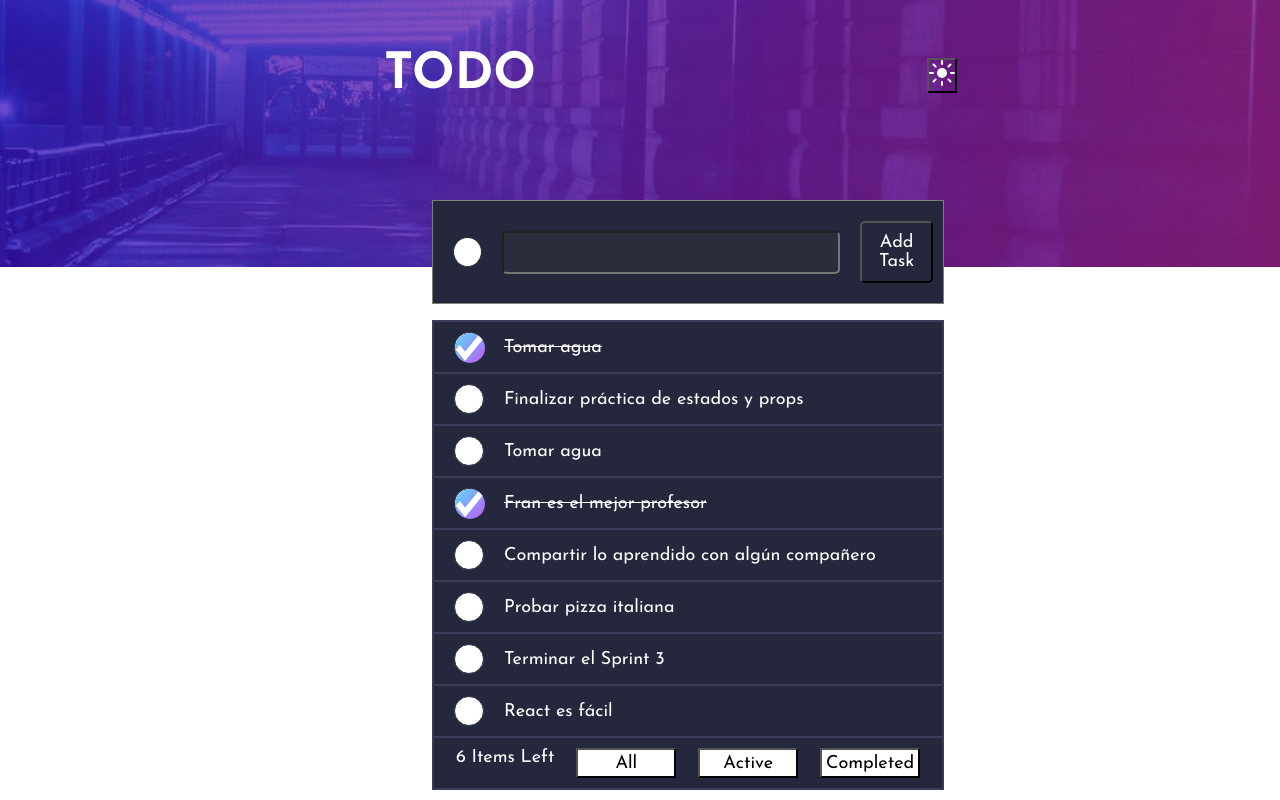
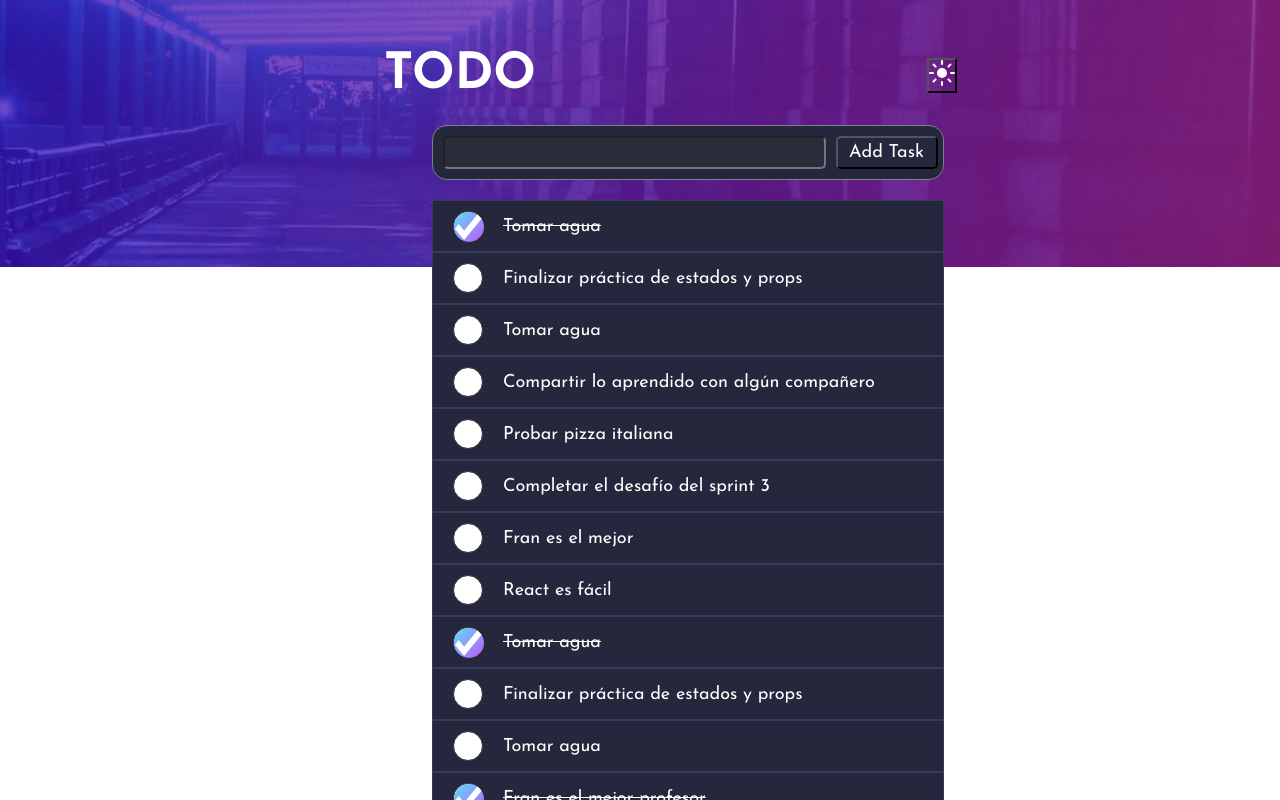
Before and after one commit to giannipiccardo/sprint3, a React (Vite) app: page / in a window 1280 px wide. Shown: the top 800 px of the page. Built offline with nearby package versions, Linux system fonts and the light colour scheme.

Commit message:
13-07 13:08

```diff
--- a/src/App.jsx
+++ b/src/App.jsx
@@ -13,35 +13,35 @@ function App() {
     { id: 1, content: "Tomar agua", completed: true },
     { id: 2, content: "Finalizar práctica de estados y props", completed: false },
     { id: 3, content: "Tomar agua", completed: false },
-    { id: 4, content: "Fran es el mejor profesor", completed: true },
-    { id: 5, content: "Compartir lo aprendido con algún compañero", completed: false },
-    { id: 6, content: "Probar pizza italiana", completed: false },
-    { id: 7, content: "Terminar el Sprint 3", completed: false },
+    { id: 4, content: "Compartir lo aprendido con algún compañero", completed: false },
+    { d: 5, content: "Probar pizza italiana", completed: false },
+    { id: 6, content: "Completar el desafío del sprint 3", completed: false },
+    { id: 7, content: "Fran es el mejor", completed: false },
     { id: 8, content: "React es fácil", completed: false },
-    // { id: 9, content: "Tomar agua", completed: true },
-    // { id: 10, content: "Finalizar práctica de estados y props", completed: false },
-    // { id: 11, content: "Tomar agua", completed: false },
-    // { id: 12, content: "Fran es el mejor profesor", completed: true },
-    // { id: 13, content: "Compartir lo aprendido con algún compañero", completed: false },
-    // { id: 14, content: "Probar pizza italiana", completed: false },
-    // { id: 15, content: "Terminar el Sprint 3", completed: false },
-    // { id: 16, content: "React es fácil", completed: false },
-    // { id: 17, content: "Tomar agua", completed: true },
-    // { id: 18, content: "Finalizar práctica de estados y props", completed: false },
-    // { id: 19, content: "Tomar agua", completed: false },
-    // { id: 20, content: "Fran es el mejor profesor", completed: true },
-    // { id: 21, content: "Compartir lo aprendido con algún compañero", completed: false },
-    // { id: 22, content: "Probar pizza italiana", completed: false },
-    // { id: 23, content: "Terminar el Sprint 3", completed: false },
-    // { id: 24, content: "React es fácil", completed: false },
-    // { id: 25, content: "Tomar agua", completed: true },
-    // { id: 26, content: "Finalizar práctica de estados y props", completed: false },
-    // { id: 27, content: "Tomar agua", completed: false },
-    // { id: 28, content: "Fran es el mejor profesor", completed: true },
-    // { id: 29, content: "Compartir lo aprendido con algún compañero", completed: false },
-    // { id: 30, content: "Probar pizza italiana", completed: false },
-    // { id: 31, content: "Terminar el Sprint 3", completed: false },
-    // { id: 32, content: "React es fácil", completed: false },
+    { id: 9, content: "Tomar agua", completed: true },
+    { id: 10, content: "Finalizar práctica de estados y props", completed: false },
+    { id: 11, content: "Tomar agua", completed: false },
+    { id: 12, content: "Fran es el mejor profesor", completed: true },
+    { id: 13, content: "Compartir lo aprendido con algún compañero", completed: false },
+    { id: 14, content: "Probar pizza italiana", completed: false },
+    { id: 15, content: "Terminar el Sprint 3", completed: false },
+    { id: 16, content: "React es fácil", completed: false },
+    { id: 17, content: "Tomar agua", completed: true },
+    { id: 18, content: "Finalizar práctica de estados y props", completed: false },
+    { id: 19, content: "Tomar agua", completed: false },
+    { id: 20, content: "Fran es el mejor profesor", completed: true },
+    { id: 21, content: "Compartir lo aprendido con algún compañero", completed: false },
+    { id: 22, content: "Probar pizza italiana", completed: false },
+    { id: 23, content: "Terminar el Sprint 3", completed: false },
+    { id: 24, content: "React es fácil", completed: false },
+    { id: 25, content: "Tomar agua", completed: true },
+    { id: 26, content: "Finalizar práctica de estados y props", completed: false },
+    { id: 27, content: "Tomar agua", completed: false },
+    { id: 28, content: "Fran es el mejor profesor", completed: true },
+    { id: 29, content: "Compartir lo aprendido con algún compañero", completed: false },
+    { id: 30, content: "Probar pizza italiana", completed: false },
+    { id: 31, content: "Terminar el Sprint 3", completed: false },
+    { id: 32, content: "React es fácil", completed: false },
   ]);
 
   return (
--- a/src/assets/components/Todo/Form.css
+++ b/src/assets/components/Todo/Form.css
@@ -1,55 +1,31 @@
 .form-container{
     display: flex;
     align-items: center;
-    padding: 10px 0 10px 0;
     background-color: #25273C;
-    /* margin: 20px; */
     border: 1px solid gray;
-    /* padding: 20px 0px; */
     margin: auto;
     width: 40%;
     position: absolute;
-    top: 200px;
+    top: 125px;
     left: 432px;
-}
-
-.check-task-button{
-    border-radius: 50%;
-    margin: 0 10px 0 20px;
-    width: 30px;
-    height: 30px;
-    cursor: pointer;
-    border: 1px solid #2b2d3d;
-}
-
-.check-task-button:hover {
-    background:
-        linear-gradient(#25273C, #25273C) padding-box,
-        linear-gradient(60deg, #57ddff, #c058f3) border-box;
-    border: 1px solid transparent;
-    border-radius: 50%;
+    border-radius: 15px;
 }
 
 .form-container input{
-    width: 70%;
+    width: 75%;
     margin: 10px;
-
-    padding: 10px 0px;
+    padding: 5px 0px;
     background-color: #2b2d3d;
     cursor: pointer;
     border-radius: 5px;
 }
+
 .add-task-button{
-    width: 15%;
-    margin: 10px;
+    width: 20%;
     list-style : none;
-    padding: 10px 0px;
+    padding: 5px 0px;
     background-color: #25273C;
     color: white;
     cursor: pointer;
     border-radius: 5px;
 }
-
-.add-task-button:hover{
-    background-color: rgb(56, 55, 55);
-}
--- a/src/assets/components/Todo/Form.jsx
+++ b/src/assets/components/Todo/Form.jsx
@@ -26,7 +26,6 @@ const Form = ({ list, setList }) => {
 
     return (
         <div className="form-container">
-            <button className="check-task-button"></button>
             <input
                 type="text"
                 value={inputValue}
--- a/src/assets/components/Todo/List.css
+++ b/src/assets/components/Todo/List.css
@@ -2,42 +2,8 @@
     margin: auto;
     width: 40%;
     position: absolute;
-    top: 320px;
+    top: 200px;
     left: 432px;
-}
-
-.task-item{
-    display: flex;
-    align-items: center;
-    /* background-color: #25273C; */
-    /* margin: 20px; */
-    border: 1px solid gray;
-    list-style : none;
-    padding: 20px 0px;
-}
-
-.task-item button{
-    border-radius: 50%;
-    margin: 0 20px;
-    width: 30px;
-    height: 30px;
-    border: 1px solid #2b2d3d;
-}
-/* background-image: linear-gradient(to right, hsl(192, 100%, 67%), hsl(280, 87%, 65%)); */
-/* //Poner para que cuando un usuario haga click */
-
-.task-item button:hover {
-    background:
-        linear-gradient(#25273C, #25273C) padding-box,
-        linear-gradient(60deg, #57ddff, #c058f3) border-box;
-    border: 1px solid transparent;
-    border-radius: 50%;
-}
-
-.task-container ul{
-    border-radius: 0px;
-    border: 1px solid #383B59;
-
 }
 
 .task-container ul li {
@@ -45,12 +11,8 @@
     align-items: center;
     /* margin: 15px 0px; */
     padding: 10px 0px;
+    background-color: #25273C;
     border: 1px solid #383B59;
-    background-color: #25273C;
-}
-
-.task-container ul li span{
-    background-color: #25273C;
 }
 
 .task-container ul li button{
@@ -59,6 +21,14 @@
     width: 30px;
     height: 30px;
     border: 1px solid #2b2d3d;
+}
+
+.task-item:hover {
+    background:
+        linear-gradient(#25273C, #25273C) padding-box,
+        linear-gradient(60deg, #57ddff, #c058f3) border-box;
+    border: 1px solid transparent;
+    border-radius: 50%;
 }
 
 .filters{
@@ -82,5 +52,5 @@
 }
 
 .text-underline{
-    text-decoration:line-through;
+    text-decoration: line-through;
 }
--- a/src/assets/components/Todo/List.jsx
+++ b/src/assets/components/Todo/List.jsx
@@ -35,7 +35,7 @@ const List = ({ list, setList }) => {
                 {filterr.map(todo => (
                     <li key={todo.id} className={todo.completed ? "completed" : ""}>
                         {/* `${todo.completed ? "completed" : ""} ${theme === "dark" ? "list-fontColor-dark-mode" : ""}` */}
-                        <button onClick={() => clickToggle(todo.id)}>{todo.completed ? <img src="./src/assets/images/icon-check.svg" className="checkImg" /> : ""}</button>
+                        <button onClick={() => clickToggle(todo.id)} className="task-item">{todo.completed ? <img src="./src/assets/images/icon-check.svg" className="checkImg" /> : ""}</button>
                         <span className={todo.completed ? "text-underline" : ""}>{todo.content}</span>
                     </li>
                 ))
```
